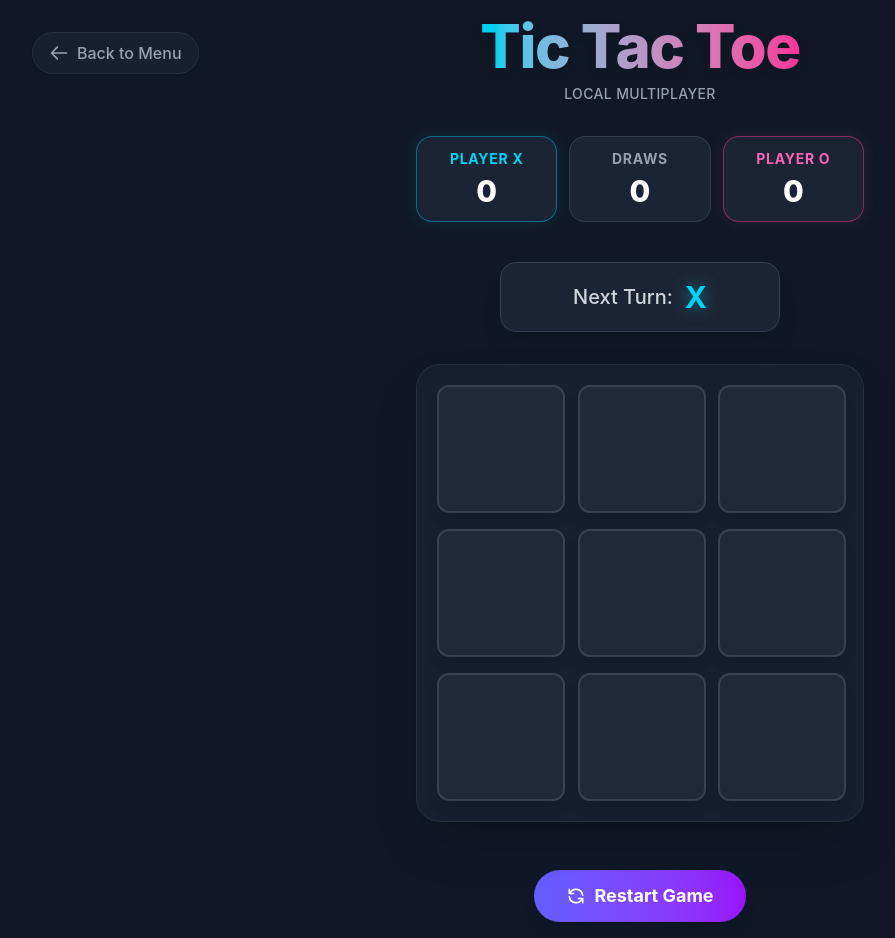
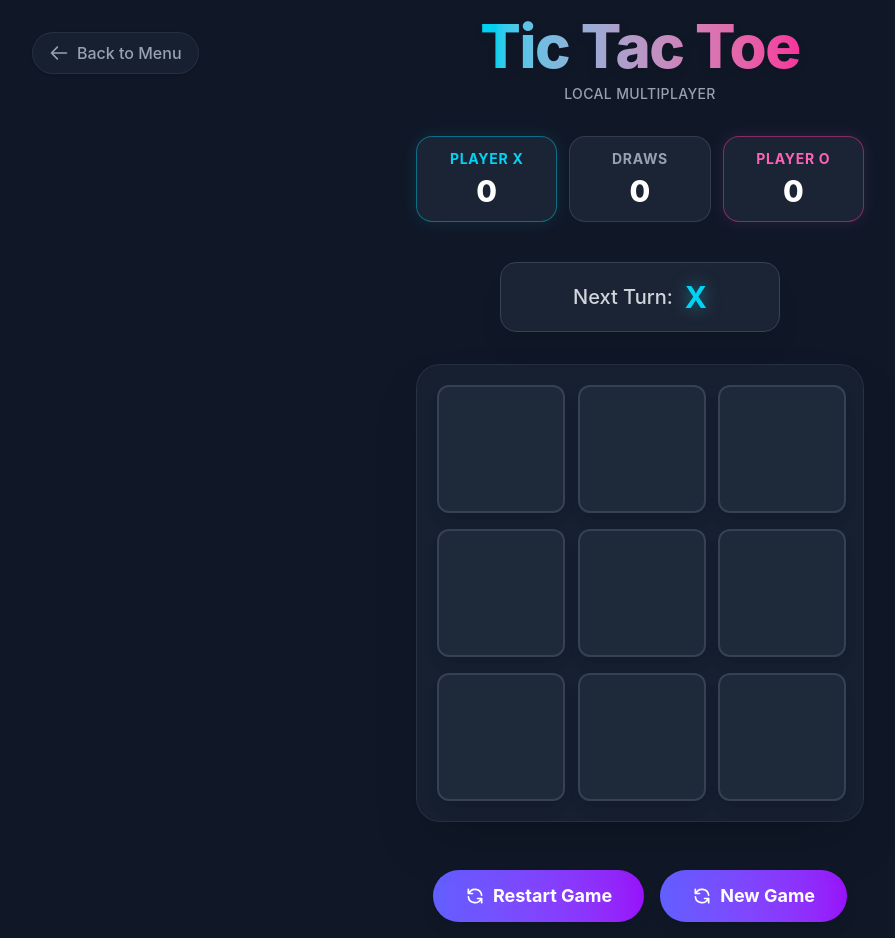
Before and after one commit to Kehad/XO-Game, a React (Vite) app: page / in a window 1280 px wide. Both pictures are taken after a click on the button "👥 Local Multiplayer". Shown: the whole page, without its empty margins (0-895 px from the left). Built offline with nearby package versions, Linux system fonts and the light colour scheme.

Commit message:
any team to play first

```diff
--- a/src/App.tsx
+++ b/src/App.tsx
@@ -57,7 +57,12 @@ function App() {
 
   const resetGame = () => {
     setBoard(Array(9).fill(null));
-    if (gameMode === 'offline_multiplayer') {
+    setScores({ X: 0, O: 0, Draws: 0 });
+
+  };
+  const newGame = () => {
+    setBoard(Array(9).fill(null));
+    if (gameMode === 'offline_multiplayer' || gameMode === 'online_multiplayer' || gameMode === 'offline_computer') {
       const nextStarter = startingPlayer === 'X' ? 'O' : 'X';
       setStartingPlayer(nextStarter);
       setXIsNext(nextStarter === 'X');
@@ -271,6 +276,8 @@ function App() {
         />
 
         {/* Controls */}
+        <div className="flex gap-4 flex-row">
+
         <button
           onClick={resetGame}
           className="mt-4 bg-gradient-to-r from-indigo-500 to-purple-600 hover:from-indigo-400 hover:to-purple-500 text-white font-bold py-3 px-8 rounded-full shadow-lg hover:shadow-indigo-500/25 active:scale-95 transition-all duration-200 focus:outline-none focus:ring-4 focus:ring-indigo-500/50 w-full sm:w-auto text-lg flex items-center justify-center gap-2 group"
@@ -278,7 +285,16 @@ function App() {
           <svg className="w-5 h-5 group-hover:-rotate-180 transition-transform duration-500" fill="none" stroke="currentColor" viewBox="0 0 24 24" xmlns="http://www.w3.org/2000/svg"><path strokeLinecap="round" strokeLinejoin="round" strokeWidth={2} d="M4 4v5h.582m15.356 2A8.001 8.001 0 004.582 9m0 0H9m11 11v-5h-.581m0 0a8.003 8.003 0 01-15.357-2m15.357 2H15" /></svg>
           Restart Game
         </button>
+        <button
+          onClick={newGame}
+          className="mt-4 bg-gradient-to-r from-indigo-500 to-purple-600 hover:from-indigo-400 hover:to-purple-500 text-white font-bold py-3 px-8 rounded-full shadow-lg hover:shadow-indigo-500/25 active:scale-95 transition-all duration-200 focus:outline-none focus:ring-4 focus:ring-indigo-500/50 w-full sm:w-auto text-lg flex items-center justify-center gap-2 group"
+        >
+          <svg className="w-5 h-5 group-hover:-rotate-180 transition-transform duration-500" fill="none" stroke="currentColor" viewBox="0 0 24 24" xmlns="http://www.w3.org/2000/svg"><path strokeLinecap="round" strokeLinejoin="round" strokeWidth={2} d="M4 4v5h.582m15.356 2A8.001 8.001 0 004.582 9m0 0H9m11 11v-5h-.581m0 0a8.003 8.003 0 01-15.357-2m15.357 2H15" /></svg>
+          New Game
+        </button>
       </div>
+        </div>
+
 
       <style>{`
         @keyframes popIn {
```
